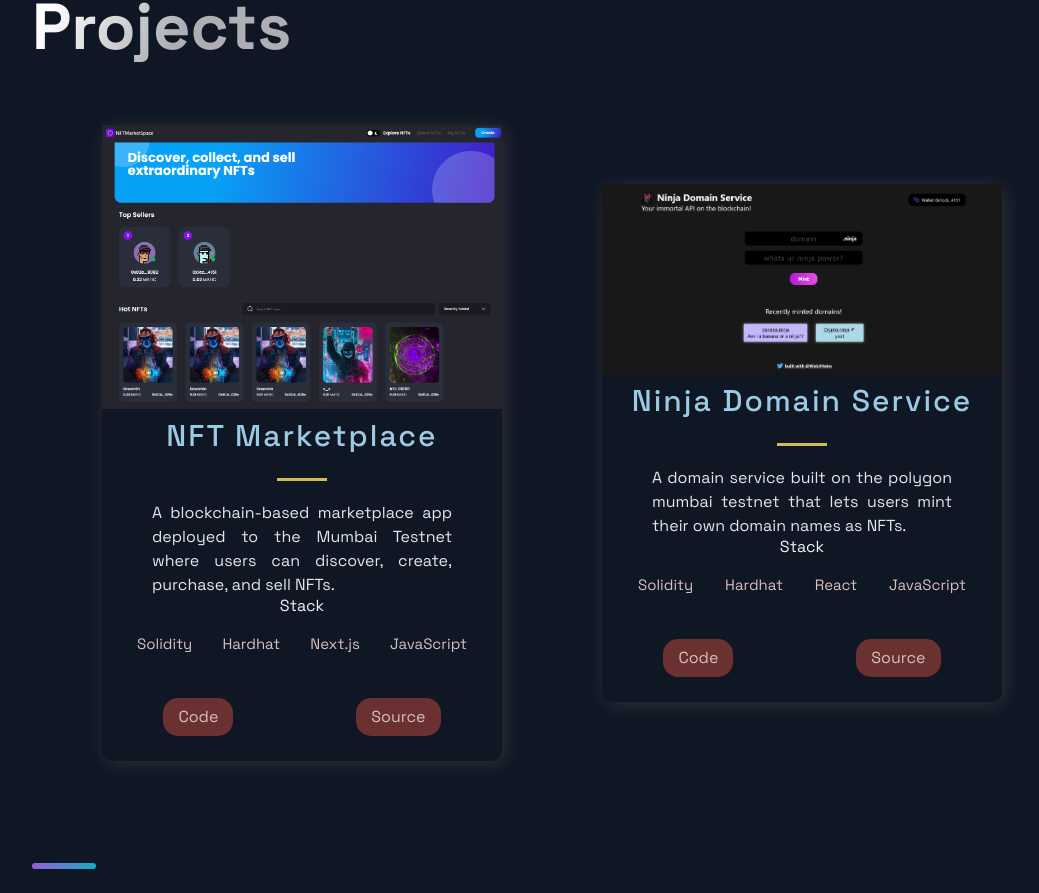
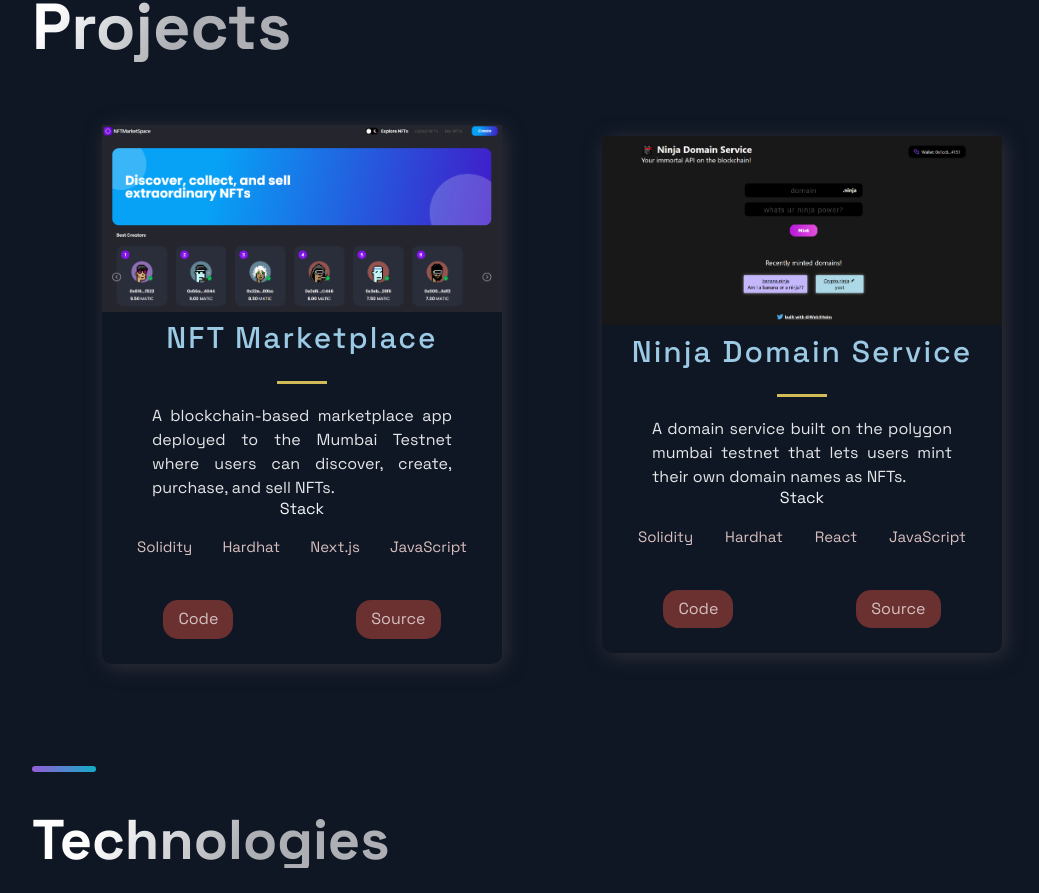
Before and after one commit to ThomasHeim11/My-Portfolio-Website, a Next.js app: page / in a window 1280 px wide. Shown: the part 799-1692 px from the top of the page, without its empty margins (88-1127 px from the left). Built offline with nearby package versions, Linux system fonts and the light colour scheme.

Commit message:
update new project

```diff
--- a/src/constants/constants.js
+++ b/src/constants/constants.js
@@ -2,7 +2,7 @@ export const projects = [
   {
     title: 'NFT Marketplace',
     description: "A blockchain-based marketplace app deployed to the Mumbai Testnet where users can discover, create, purchase, and sell NFTs.",
-    image: '/images/1.png',
+    image: '/images/3.png',
     tags: ['Solidity', 'Hardhat', 'Next.js', 'JavaScript'],
     source: "https://nftmarketspace.netlify.app/",
     visit: "https://github.com/ThomasHeim11/NFTMarketSpace",
```
Also changed, not shown: public/images/3.png (added), public/images/4.png (deleted).
